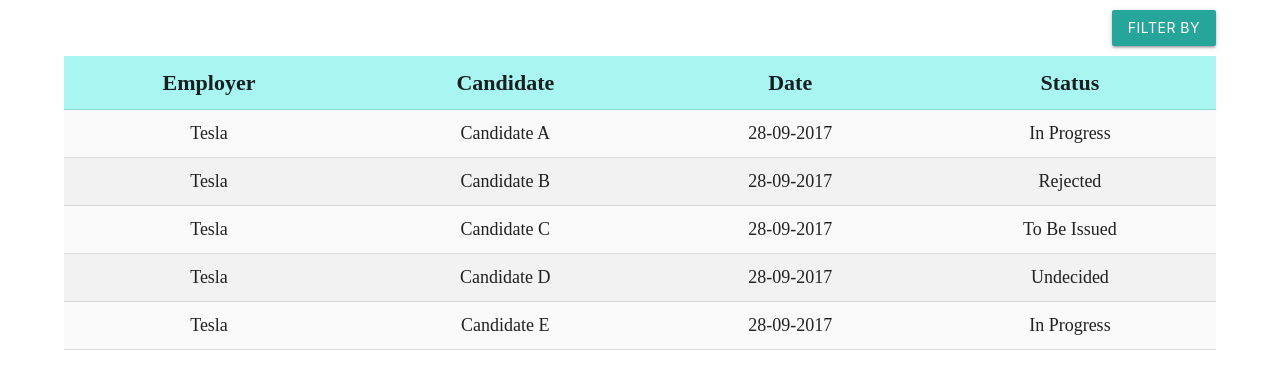
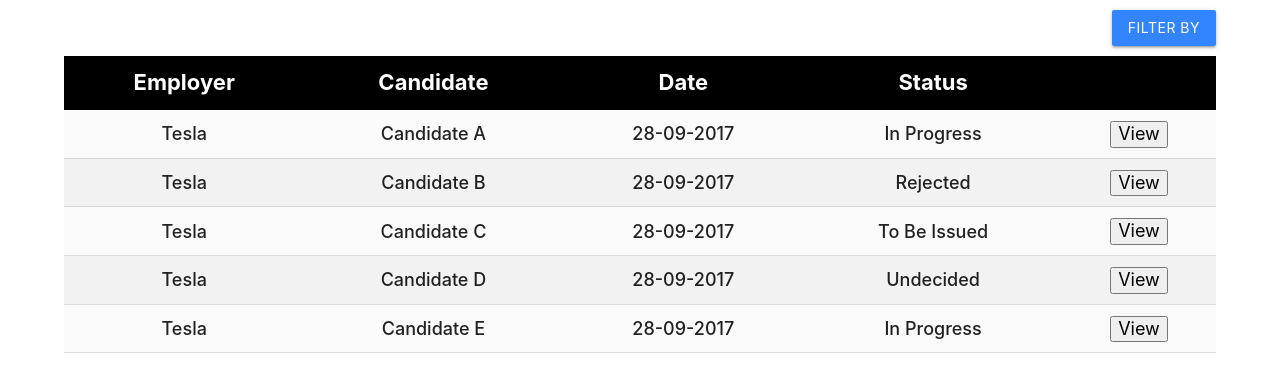
Before and after one commit to worthwhile-charity/hack-day, a website: page public/table.html in a window 1280 px wide. Drawn offline with nearby package versions, Linux system fonts and the light colour scheme.

Commit message:
adds view buttons in the page

```diff
--- a/public/css/table.css
+++ b/public/css/table.css
@@ -7,17 +7,24 @@ body {
   margin: auto;
 }
 
-
-
 #filter_by {
   margin-top: 10px;
   margin-bottom: 10px;
   float: right;
+  background-color: #3385ff;
+}
+
+#filter_by:hover {
+  opacity: 0.7;
 }
 
 #dropdown1 {
   margin-top: 10px;
   float: right;
+}
+
+.dropdown-content li a{
+  color: black;
 }
 
 table {
@@ -26,9 +33,9 @@ table {
 }
 
 th {
-  background-color: #A9F5F2;
+  background-color: black;
   font-size: 22px;
-  font-family: "Lucide Sans Unicode"
+  color: white;
 }
 
 table, th, td {
@@ -41,12 +48,10 @@ tr:nth-child(even) {
   background-color: #FAFAFA;
   font-size: 18px;
   font-weight: 500;
-  font-family: "Lucide Sans Unicode"
 }
 
 tr:nth-child(odd) {
   background-color: #F2F2F2;
   font-size: 18px;
   font-weight: 500;
-  font-family: "Lucide Sans Unicode"
 }
--- a/public/table.html
+++ b/public/table.html
@@ -13,7 +13,7 @@
 
       <a class='dropdown-button btn' href='#' data-activates='dropdown1' id='filter_by'>Filter By</a>
       <ul id='dropdown1' class='dropdown-content'>
-        <li><a href="#!">In Progress</a></li>
+        <li><a href="#!">In Progress<span>test</span></a></li>
         <li><a href="#!">To Be Issued</a></li>
         <li><a href="#!">Rejected</a></li>
         <li><a href="#!">Undecided</a></li>
@@ -25,6 +25,7 @@
           <th>Candidate</th>
           <th>Date</th>
           <th>Status</th>
+          <th></th>
         </tr>
 
         <tr>
@@ -32,6 +33,7 @@
           <td>Candidate A</td>
           <td>28-09-2017</td>
           <td>In Progress</td>
+          <td><button class='view'>View</button></td>
         </tr>
 
         <tr>
@@ -39,6 +41,7 @@
           <td>Candidate B</td>
           <td>28-09-2017</td>
           <td>Rejected</td>
+          <td><button class='view'>View</button></td>
         </tr>
 
         <tr>
@@ -46,6 +49,7 @@
           <td>Candidate C</td>
           <td>28-09-2017</td>
           <td>To Be Issued</td>
+          <td><button class='view'>View</button></td>
         </tr>
 
         <tr>
@@ -53,6 +57,7 @@
           <td>Candidate D</td>
           <td>28-09-2017</td>
           <td>Undecided</td>
+          <td><button class='view'>View</button></td>
         </tr>
 
         <tr>
@@ -60,6 +65,7 @@
           <td>Candidate E</td>
           <td>28-09-2017</td>
           <td>In Progress</td>
+          <td><button class='view'>View</button></td>
         </tr>
       </table>
 
```
